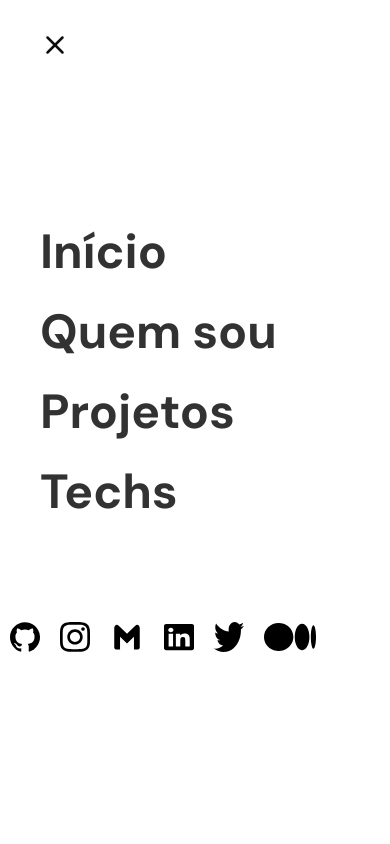
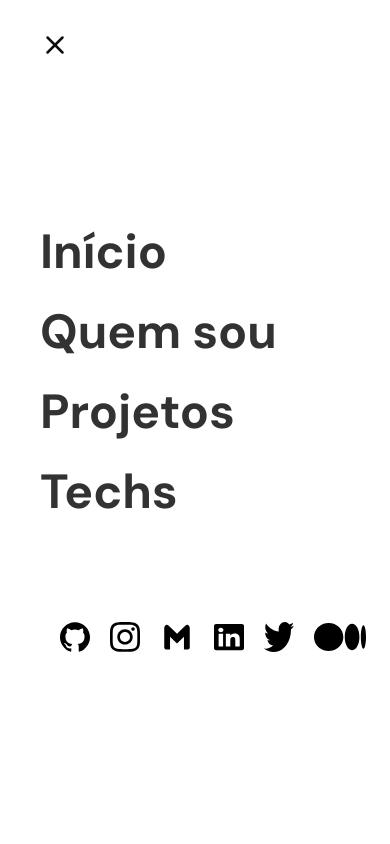
Before and after one commit to giovannalinda/personal-site, a React (Create React App) app: page / in a window 390 px wide. Both pictures are taken after a click on the button 50 px from the left and 41 px from the top of the page. Shown: the top 844 px of the page. Built offline with nearby package versions, Linux system fonts and the light colour scheme.

Commit message:
responsive

```diff
--- a/src/ui/components/Menu/Menu.styled.ts
+++ b/src/ui/components/Menu/Menu.styled.ts
@@ -56,3 +56,11 @@ export const IconsList = styled.ul`
     }
   }
 `
+
+export const Networks = styled.div`
+  margin: 0 0 0 50px;
+
+  li {
+    padding: 0 50px 0 0;
+  }
+`
--- a/src/ui/components/Menu/Menu.tsx
+++ b/src/ui/components/Menu/Menu.tsx
@@ -31,7 +31,9 @@ const Menu = ({ children, onClose }: Props) => {
           <Link to='/habilidades'>Techs</Link>
         </li>
       </S.List>
-      <SocialNetworks />
+      <S.Networks>
+        <SocialNetworks />
+      </S.Networks>
       {children}
     </S.Aside>
   )
```
